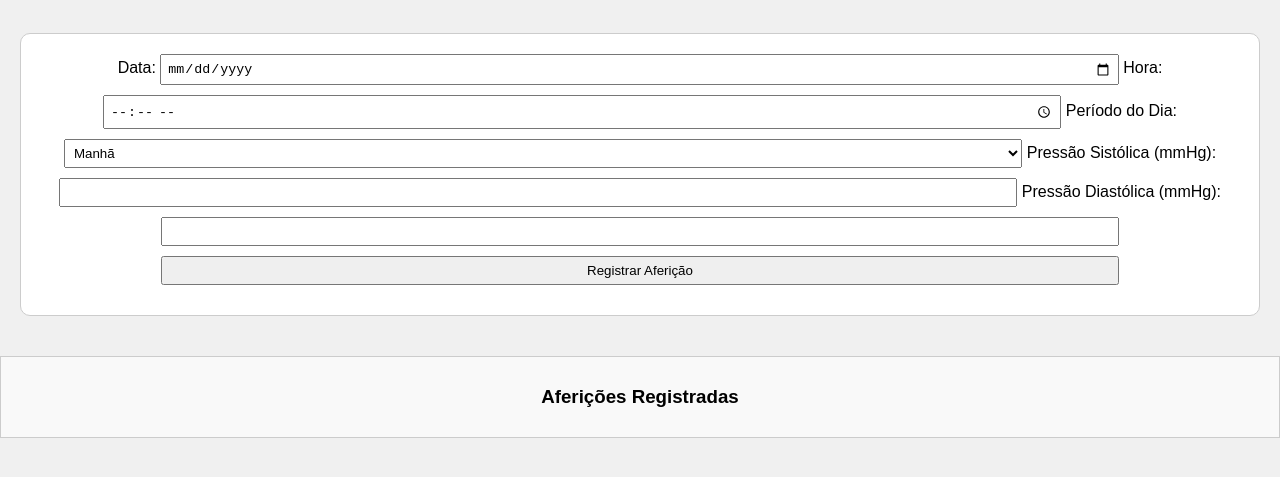
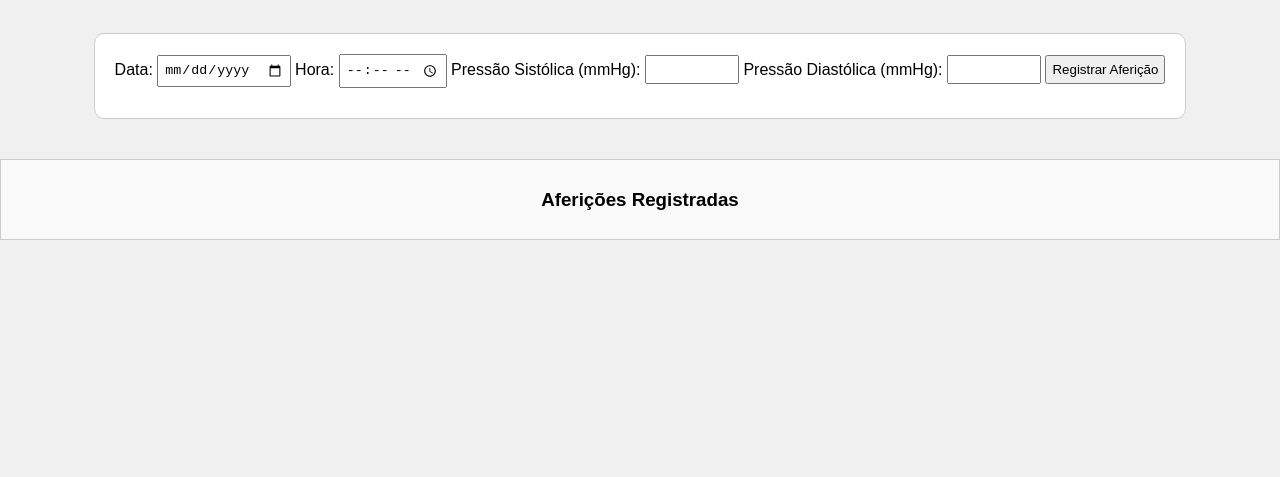
Before and after one commit to yugksuzuki/pai, a plain HTML site: page index.html in a window 1280 px wide. Shown: the part 323-800 px from the top of the page. Drawn offline with Linux system fonts and the light colour scheme.

Commit message:
Update index.html

```diff
--- a/index.html
+++ b/index.html
@@ -30,11 +30,9 @@
             display: inline-block;
         }
 
-        input, button, select {
+        input, button {
             margin-bottom: 10px;
             padding: 5px; /* Adiciona algum preenchimento aos elementos de entrada */
-            width: 80%; /* Define uma largura padrão de 80% */
-            box-sizing: border-box; /* Inclui a largura e a altura com a borda e o preenchimento */
         }
 
         .medicos {
@@ -84,28 +82,17 @@
         <label for="hora">Hora:</label>
         <input type="time" id="hora" name="hora" required>
 
-        <!-- Adicione um novo campo para escolher o período do dia -->
-        <label for="periodo">Período do Dia:</label>
-        <select id="periodo" name="periodo" required>
-            <option value="manha">Manhã</option>
-            <option value="tarde">Tarde</option>
-            <option value="noite">Noite</option>
-        </select>
-
         <label for="sistolica">Pressão Sistólica (mmHg):</label>
-        <input type="number" id="sistolica" name="sistolica" required pattern="[0-9+]" style="width: 80%;">
+        <input type="number" id="sistolica" name="sistolica" required pattern="[0-9]+" style="width: 80px;"> <!-- Adiciona largura fixa e ajusta o estilo -->
 
         <label for="diastolica">Pressão Diastólica (mmHg):</label>
-        <input type="number" id="diastolica" name="diastolica" required pattern="[0-9]+" style="width: 80%;">
+        <input type="number" id="diastolica" name="diastolica" required pattern="[0-9]+" style="width: 80px;"> <!-- Adiciona largura fixa e ajusta o estilo -->
 
         <button type="button" onclick="registrarAfericao()">Registrar Aferição</button>
     </form>
 
     <div id="pressaoRegistros"></div>
 
-    <!-- Adicione uma área para notificações -->
-    <div id="notificacoes"></div>
-
     <script src="script.js"></script>
 </body>
 </html>
```
